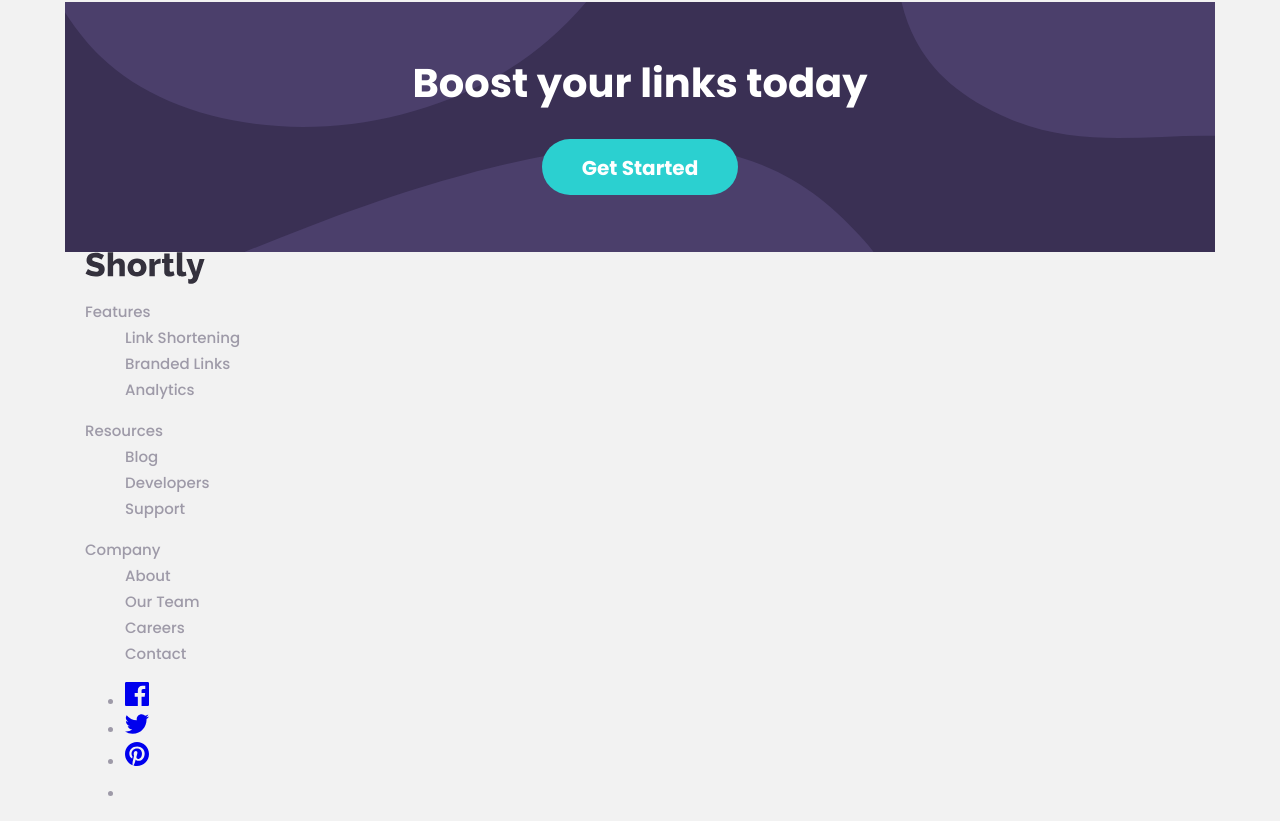
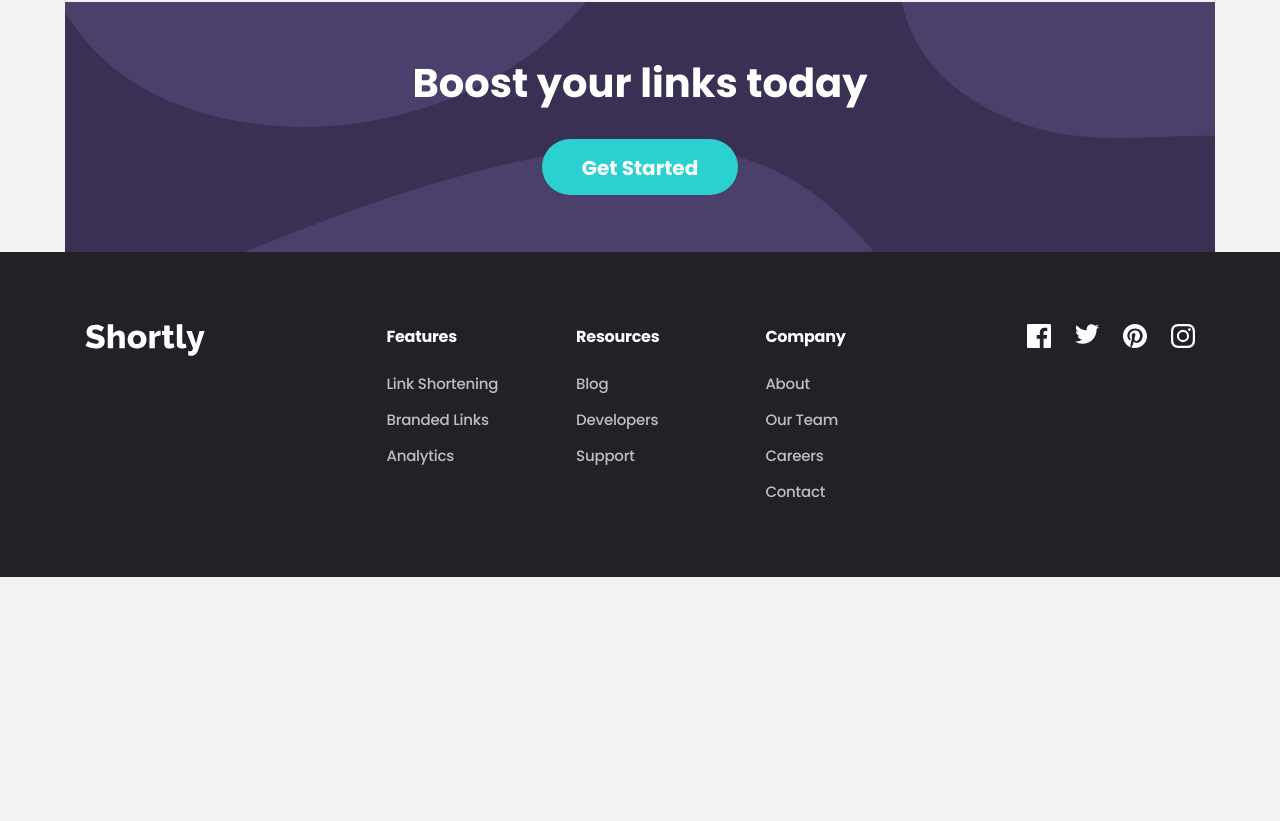
Before and after one commit to MIRZOULUGBEK9008/shortly-selfmade, a plain HTML site: page index.html in a window 1280 px wide. Shown: the part 1739-2560 px from the top of the page. After the commit the page ends 2316 px from the top, so only its background shows below. Drawn offline with Linux system fonts and the light colour scheme.

Commit message:
Add site footer styles.

```diff
--- a/css/styles.css
+++ b/css/styles.css
@@ -433,3 +433,79 @@ img {
   color: var(--white);
   margin-bottom: 32px;
 }
+
+
+/* SITE FOOTER  */
+.site-footer {
+  background-color: var(--black);
+}
+
+.site-footer *:focus {
+  outline-color: var(--white);
+}
+
+.site-footer__container {
+  display: flex;
+  justify-content: space-between;
+  align-items: flex-start;
+  padding-top: 72px;
+  padding-bottom: 72px;
+}
+
+.nav {
+  display: flex;
+}
+
+.nav__list {
+  margin: 0;
+}
+
+.nav__list--resource {
+  margin-left: 78px;
+  margin-right: 106px;
+}
+
+.nav__dt {
+  color: var(--white);
+  font-size: 16px;
+  line-height: normal;
+  font-weight: 700;
+  letter-spacing: -0.25px;
+  margin-bottom: 22px;
+}
+
+.nav__dd {
+  margin: 0;
+}
+
+.nav__dd:not(:last-child) {
+  margin-bottom: 10px;
+}
+
+.nav__link {
+  text-decoration: none;
+  color: var(--gray);
+  font-size: 15px;
+  line-height: normal;
+  letter-spacing: -0.23px;
+}
+
+.social-list {
+  display: flex;
+  margin: 0;
+  padding: 0;
+  list-style: none;
+}
+
+.social-list__item:not(:last-child) {
+  margin-right: 24px;
+}
+
+.social-list__link {
+  color: var(--white);
+  display: flex;
+}
+
+.social-list__link:hover {
+  color: var(--extra-color);
+}
--- a/index.html
+++ b/index.html
@@ -139,7 +139,7 @@
 
       <!-- LOGO  -->
       <a class="logo" href="index.html">
-        <img class="logo__img" src="img/logo_header.svg" alt="Site logo" width="120" height="32">
+        <img class="logo__img" src="img/logo_footer.svg" alt="Site logo" width="120" height="32">
       </a>
 
       <div class="nav">
@@ -147,26 +147,46 @@
         <!-- FEATURES  -->
         <dl class="nav__list">
           <dt class="nav__dt">Features</dt>
-          <dd class="nav__dd">Link Shortening</dd>
-          <dd class="nav__dd">Branded Links</dd>
-          <dd class="nav__dd">Analytics</dd>
+          <dd class="nav__dd">
+            <a class="nav__link" href="#">Link Shortening</a>
+          </dd>
+          <dd class="nav__dd">
+            <a class="nav__link" href="#">Branded Links</a>
+          </dd>
+          <dd class="nav__dd">
+            <a class="nav__link" href="#">Analytics</a>
+          </dd>
         </dl>
 
         <!-- RESOURCE  -->
-        <dl class="nav__list">
+        <dl class="nav__list nav__list--resource">
           <dt class="nav__dt">Resources</dt>
-          <dd class="nav__dd">Blog</dd>
-          <dd class="nav__dd">Developers</dd>
-          <dd class="nav__dd">Support</dd>
+          <dd class="nav__dd">
+            <a class="nav__link" href="#">Blog</a>
+          </dd>
+          <dd class="nav__dd">
+            <a class="nav__link" href="#">Developers</a>
+          </dd>
+          <dd class="nav__dd">
+            <a class="nav__link" href="#">Support</a>
+          </dd>
         </dl>
 
         <!-- COMPANY  -->
         <dl class="nav__list">
           <dt class="nav__dt">Company</dt>
-          <dd class="nav__dd">About</dd>
-          <dd class="nav__dd">Our Team</dd>
-          <dd class="nav__dd">Careers</dd>
-          <dd class="nav__dd">Contact</dd>
+          <dd class="nav__dd">
+            <a class="nav__link" href="#">About</a>
+          </dd>
+          <dd class="nav__dd">
+            <a class="nav__link" href="#">Our Team</a>
+          </dd>
+          <dd class="nav__dd">
+            <a class="nav__link" href="#">Careers</a>
+          </dd>
+          <dd class="nav__dd">
+            <a class="nav__link" href="#">Contact</a>
+          </dd>
         </dl>
       </div>
 
@@ -189,7 +209,7 @@
         </li>
         <li class="social-list__item">
           <a class="social-list__link" href="#" target="_blank">
-              <svg width="24" height="24" fill="none" xmlns="http://www.w3.org/2000/svg"><path fill-rule="evenodd" clip-rule="evenodd" d="M12 0C8.741 0 8.333.014 7.053.072 2.695.272.273 2.69.073 7.052.014 8.333 0 8.741 0 12c0 3.259.014 3.668.072 4.948.2 4.358 2.618 6.78 6.98 6.98C8.333 23.986 8.741 24 12 24c3.259 0 3.668-.014 4.948-.072 4.354-.2 6.782-2.618 6.979-6.98.059-1.28.073-1.689.073-4.948 0-3.259-.014-3.667-.072-4.947-.196-4.354-2.617-6.78-6.979-6.98C15.668.014 15.259 0 12 0Zm0 2.163c3.204 0 3.584.012 4.85.07 3.252.148 4.771 1.691 4.919 4.919.058 1.265.069 1.645.069 4.849 0 3.205-.012 3.584-.069 4.849-.149 3.225-1.664 4.771-4.919 4.919-1.266.058-1.644.07-4.85.07-3.204 0-3.584-.012-4.849-.07-3.26-.149-4.771-1.699-4.919-4.92-.058-1.265-.07-1.644-.07-4.849 0-3.204.013-3.583.07-4.849.149-3.227 1.664-4.771 4.919-4.919 1.266-.057 1.645-.069 4.849-.069ZM5.838 12a6.162 6.162 0 1 1 12.324 0 6.162 6.162 0 0 1-12.324 0ZM12 16a4 4 0 1 1 0-8 4 4 0 0 1 0 8Zm4.965-10.405a1.44 1.44 0 1 1 2.881.001 1.44 1.44 0 0 1-2.881-.001Z" fill="currenColor"/></svg>
+            <svg width="24" height="24" fill="none" xmlns="http://www.w3.org/2000/svg"><path fill-rule="evenodd" clip-rule="evenodd" d="M12 0C8.741 0 8.333.014 7.053.072 2.695.272.273 2.69.073 7.052.014 8.333 0 8.741 0 12c0 3.259.014 3.668.072 4.948.2 4.358 2.618 6.78 6.98 6.98C8.333 23.986 8.741 24 12 24c3.259 0 3.668-.014 4.948-.072 4.354-.2 6.782-2.618 6.979-6.98.059-1.28.073-1.689.073-4.948 0-3.259-.014-3.667-.072-4.947-.196-4.354-2.617-6.78-6.979-6.98C15.668.014 15.259 0 12 0Zm0 2.163c3.204 0 3.584.012 4.85.07 3.252.148 4.771 1.691 4.919 4.919.058 1.265.069 1.645.069 4.849 0 3.205-.012 3.584-.069 4.849-.149 3.225-1.664 4.771-4.919 4.919-1.266.058-1.644.07-4.85.07-3.204 0-3.584-.012-4.849-.07-3.26-.149-4.771-1.699-4.919-4.92-.058-1.265-.07-1.644-.07-4.849 0-3.204.013-3.583.07-4.849.149-3.227 1.664-4.771 4.919-4.919 1.266-.057 1.645-.069 4.849-.069ZM5.838 12a6.162 6.162 0 1 1 12.324 0 6.162 6.162 0 0 1-12.324 0ZM12 16a4 4 0 1 1 0-8 4 4 0 0 1 0 8Zm4.965-10.405a1.44 1.44 0 1 1 2.881.001 1.44 1.44 0 0 1-2.881-.001Z" fill="currentColor"/></svg>
           </a>
         </li>
       </ul>
```
Lines whose indentation alone changed are shown as unchanged.
